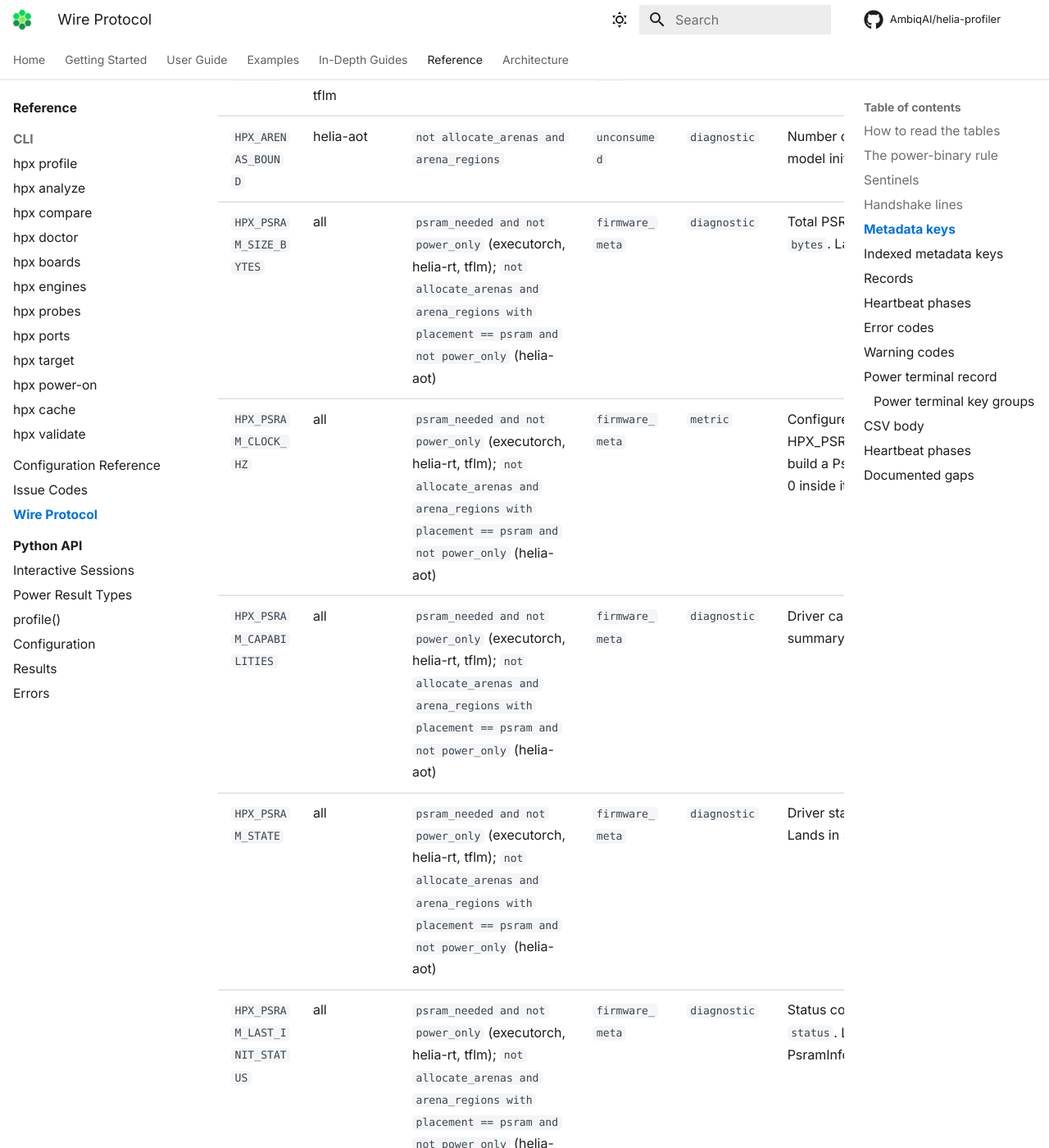
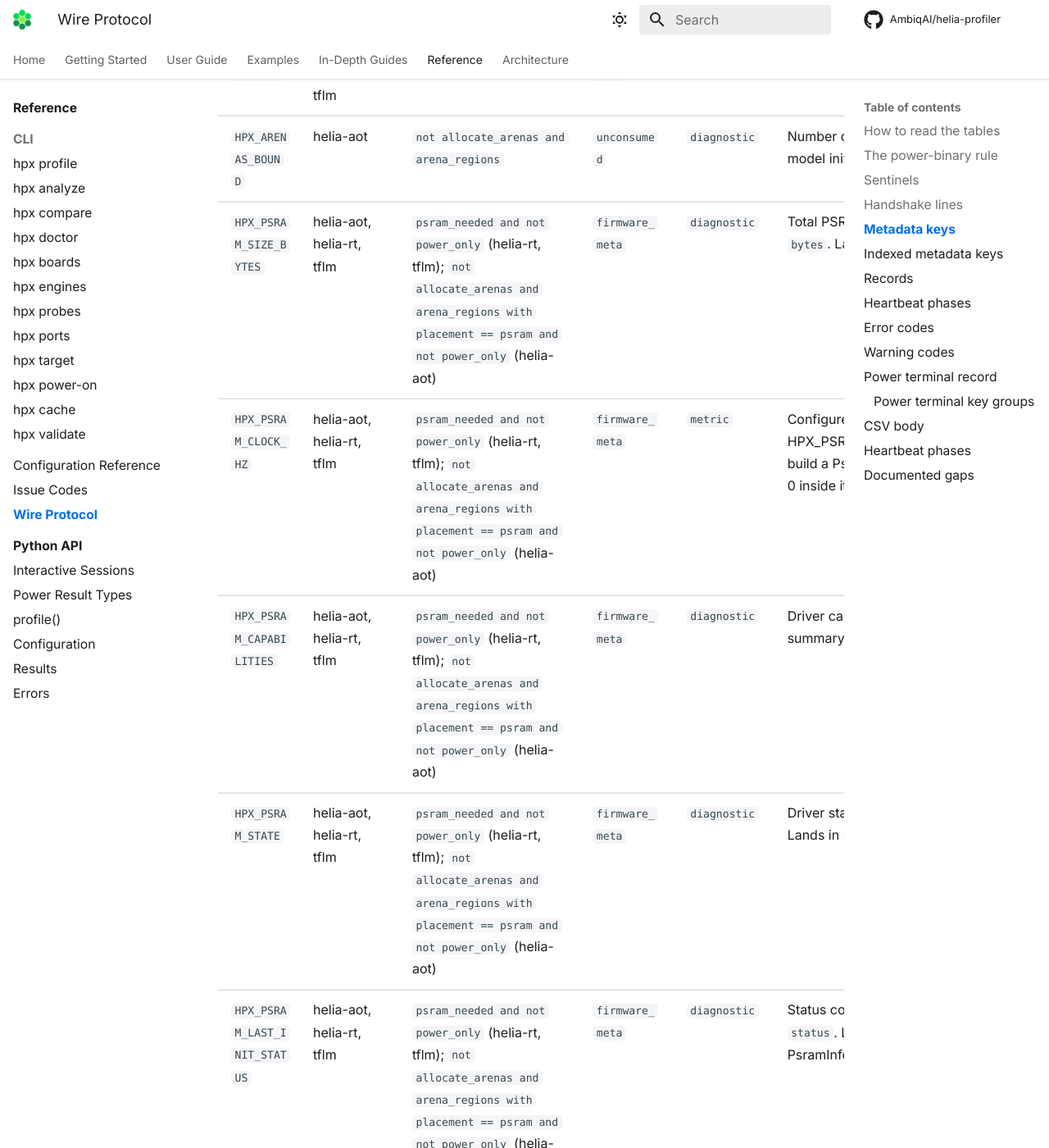
Before and after one commit to AmbiqAI/helia-profiler, an MkDocs documentation site: the page built from docs/reference/wire-protocol.md, in a window 1280 px wide and 1400 px high, scrolled down 6356 px. Shown: the whole window at 82% size. Built offline with MkDocs 1.6.1 and Material for MkDocs 9.7.7, drawn with Linux system fonts in a browser that asks for light colours; some web fonts are replaced; comment, search, counter and statistics services are not loaded; some of the changed text lies outside the part shown.

Commit message:
fix(wire): ET psram-metadata exclusion ripples from the gate finding
The ExecuTorch engine_psram_metadata empty-override (previous commit)
ripples through three contracts, fixed the idiomatic way:

- PSRAM metadata specs exclude ET at the ENGINES level (the registry's
  standard mechanism, mirroring STIMER_DEAD's shape) instead of a new
  gate string — ET renders emit none of the eight PSRAM_* keys now.
- The ET child's documented override set gains engine_psram_metadata
  with its rationale; the override opens with its own newline per the
  whitespace contract.
- ET snapshots and the generated wire reference regenerated.

Process note recorded: a `| tail` pipe masked pytest's exit status in a
&&-chain, letting the previous commit push with 3 red contract tests —
the failures were exactly these ripples, now green.

Suite: 2573 passed. ruff clean.

Co-Authored-By: Claude Fable 5 <noreply@anthropic.com>
Claude-Session: https://claude.ai/code/session_016jRJjynMVzciYaEhaAWvQL

```diff
--- a/docs/reference/wire-protocol.md
+++ b/docs/reference/wire-protocol.md
@@ -82,14 +82,14 @@ Valueless lines that coordinate host and firmware around attach and model upload
 | `HPX_NUM_INPUTS` | helia-aot, helia-rt, tflm | `always` | `firmware_meta` | `diagnostic` | Number of model inputs. Value: `int`. |
 | `HPX_NUM_OUTPUTS` | helia-aot, helia-rt, tflm | `always` | `firmware_meta` | `diagnostic` | Number of model outputs. Value: `int`. |
 | `HPX_ARENAS_BOUND` | helia-aot | `not allocate_arenas and arena_regions` | `unconsumed` | `diagnostic` | Number of external arena regions bound before model init. Value: `int`. |
-| `HPX_PSRAM_SIZE_BYTES` | all | `psram_needed and not power_only` (executorch, helia-rt, tflm); `not allocate_arenas and arena_regions with placement == psram and not power_only` (helia-aot) | `firmware_meta` | `diagnostic` | Total PSRAM size reported by the driver. Value: `bytes`. Lands in summary['psram'] via PsramInfo. |
-| `HPX_PSRAM_CLOCK_HZ` | all | `psram_needed and not power_only` (executorch, helia-rt, tflm); `not allocate_arenas and arena_regions with placement == psram and not power_only` (helia-aot) | `firmware_meta` | `metric` | Configured PSRAM clock. Value: `Hz`. Presence of HPX_PSRAM_CLOCK_HZ is what makes the parser build a PsramInfo at all; the other seven default to 0 inside it. |
-| `HPX_PSRAM_CAPABILITIES` | all | `psram_needed and not power_only` (executorch, helia-rt, tflm); `not allocate_arenas and arena_regions with placement == psram and not power_only` (helia-aot) | `firmware_meta` | `diagnostic` | Driver capability bitfield. Value: `bitmask`. Lands in summary['psram'] via PsramInfo. |
-| `HPX_PSRAM_STATE` | all | `psram_needed and not power_only` (executorch, helia-rt, tflm); `not allocate_arenas and arena_regions with placement == psram and not power_only` (helia-aot) | `firmware_meta` | `diagnostic` | Driver state enum after bring-up. Value: `int enum`. Lands in summary['psram'] via PsramInfo. |
-| `HPX_PSRAM_LAST_INIT_STATUS` | all | `psram_needed and not power_only` (executorch, helia-rt, tflm); `not allocate_arenas and arena_regions with placement == psram and not power_only` (helia-aot) | `firmware_meta` | `diagnostic` | Status code of the last init attempt. Value: `int status`. Lands in summary['psram'] via PsramInfo. |
-| `HPX_PSRAM_XIP_ENABLED` | all | `psram_needed and not power_only` (executorch, helia-rt, tflm); `not allocate_arenas and arena_regions with placement == psram and not power_only` (helia-aot) | `firmware_meta` | `diagnostic` | Whether execute-in-place is on. Value: `0 \| 1`. Lands in summary['psram'] via PsramInfo. |
-| `HPX_PSRAM_TIMING_STATUS` | all | `psram_needed and not power_only` (executorch, helia-rt, tflm); `not allocate_arenas and arena_regions with placement == psram and not power_only` (helia-aot) | `firmware_meta` | `diagnostic` | Timing-scan result. Value: `int status`. Lands in summary['psram'] via PsramInfo. |
-| `HPX_PSRAM_RXDQS_DELAY` | all | `psram_needed and not power_only` (executorch, helia-rt, tflm); `not allocate_arenas and arena_regions with placement == psram and not power_only` (helia-aot) | `firmware_meta` | `diagnostic` | Chosen RXDQS delay tap. Value: `int`. Lands in summary['psram'] via PsramInfo. |
+| `HPX_PSRAM_SIZE_BYTES` | helia-aot, helia-rt, tflm | `psram_needed and not power_only` (helia-rt, tflm); `not allocate_arenas and arena_regions with placement == psram and not power_only` (helia-aot) | `firmware_meta` | `diagnostic` | Total PSRAM size reported by the driver. Value: `bytes`. Lands in summary['psram'] via PsramInfo. |
+| `HPX_PSRAM_CLOCK_HZ` | helia-aot, helia-rt, tflm | `psram_needed and not power_only` (helia-rt, tflm); `not allocate_arenas and arena_regions with placement == psram and not power_only` (helia-aot) | `firmware_meta` | `metric` | Configured PSRAM clock. Value: `Hz`. Presence of HPX_PSRAM_CLOCK_HZ is what makes the parser build a PsramInfo at all; the other seven default to 0 inside it. |
+| `HPX_PSRAM_CAPABILITIES` | helia-aot, helia-rt, tflm | `psram_needed and not power_only` (helia-rt, tflm); `not allocate_arenas and arena_regions with placement == psram and not power_only` (helia-aot) | `firmware_meta` | `diagnostic` | Driver capability bitfield. Value: `bitmask`. Lands in summary['psram'] via PsramInfo. |
+| `HPX_PSRAM_STATE` | helia-aot, helia-rt, tflm | `psram_needed and not power_only` (helia-rt, tflm); `not allocate_arenas and arena_regions with placement == psram and not power_only` (helia-aot) | `firmware_meta` | `diagnostic` | Driver state enum after bring-up. Value: `int enum`. Lands in summary['psram'] via PsramInfo. |
+| `HPX_PSRAM_LAST_INIT_STATUS` | helia-aot, helia-rt, tflm | `psram_needed and not power_only` (helia-rt, tflm); `not allocate_arenas and arena_regions with placement == psram and not power_only` (helia-aot) | `firmware_meta` | `diagnostic` | Status code of the last init attempt. Value: `int status`. Lands in summary['psram'] via PsramInfo. |
+| `HPX_PSRAM_XIP_ENABLED` | helia-aot, helia-rt, tflm | `psram_needed and not power_only` (helia-rt, tflm); `not allocate_arenas and arena_regions with placement == psram and not power_only` (helia-aot) | `firmware_meta` | `diagnostic` | Whether execute-in-place is on. Value: `0 \| 1`. Lands in summary['psram'] via PsramInfo. |
+| `HPX_PSRAM_TIMING_STATUS` | helia-aot, helia-rt, tflm | `psram_needed and not power_only` (helia-rt, tflm); `not allocate_arenas and arena_regions with placement == psram and not power_only` (helia-aot) | `firmware_meta` | `diagnostic` | Timing-scan result. Value: `int status`. Lands in summary['psram'] via PsramInfo. |
+| `HPX_PSRAM_RXDQS_DELAY` | helia-aot, helia-rt, tflm | `psram_needed and not power_only` (helia-rt, tflm); `not allocate_arenas and arena_regions with placement == psram and not power_only` (helia-aot) | `firmware_meta` | `diagnostic` | Chosen RXDQS delay tap. Value: `int`. Lands in summary['psram'] via PsramInfo. |
 | `HPX_PSRAM_ARENA` | helia-rt, tflm | `arena_region == psram` | `unconsumed` | `diagnostic` | Base address and size of the arena placed in PSRAM. Value: `0x<addr>,<bytes>`. |
 | `HPX_PSRAM_READY` | helia-rt, tflm | `weights_region == psram` | `transport_control` | `protocol` | PSRAM is up and awaiting the host's model upload at this address. Value: `0x<addr>,<bytes>`. The RTT transport blocks on this line, writes the model over SWD, then releases the firmware with HPX_GO. |
 | `HPX_PSRAM_ARENA_REGION` | helia-aot | `not allocate_arenas and arena_regions with placement == psram` | `unconsumed` | `diagnostic` | One heliaAOT arena region placed in PSRAM. Value: `<region_id>,0x<addr>,<bytes>`. |
```
Also changed, not shown: src/helia_profiler/firmware/templates/main_executorch.cc.j2 (+5 -5 lines), 3 other files.
